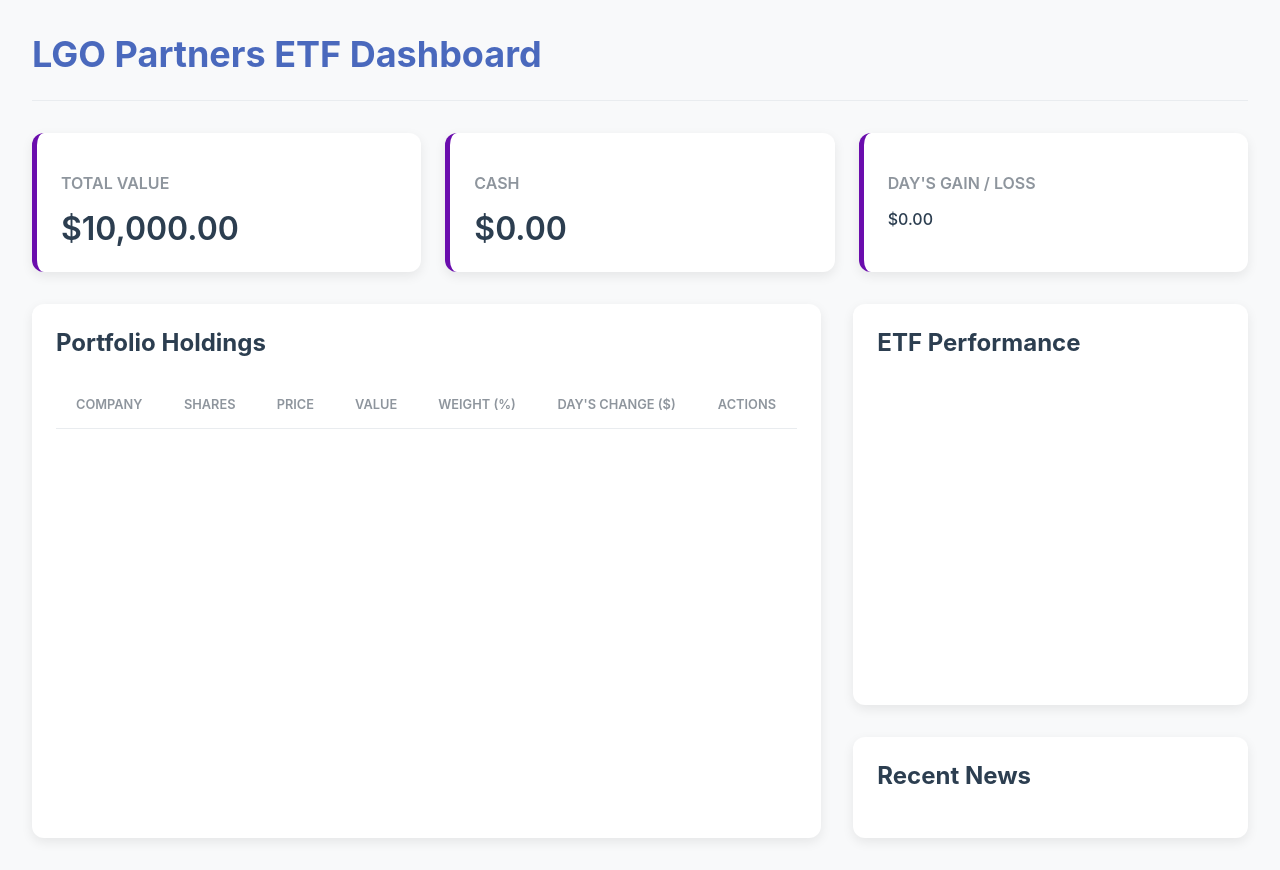
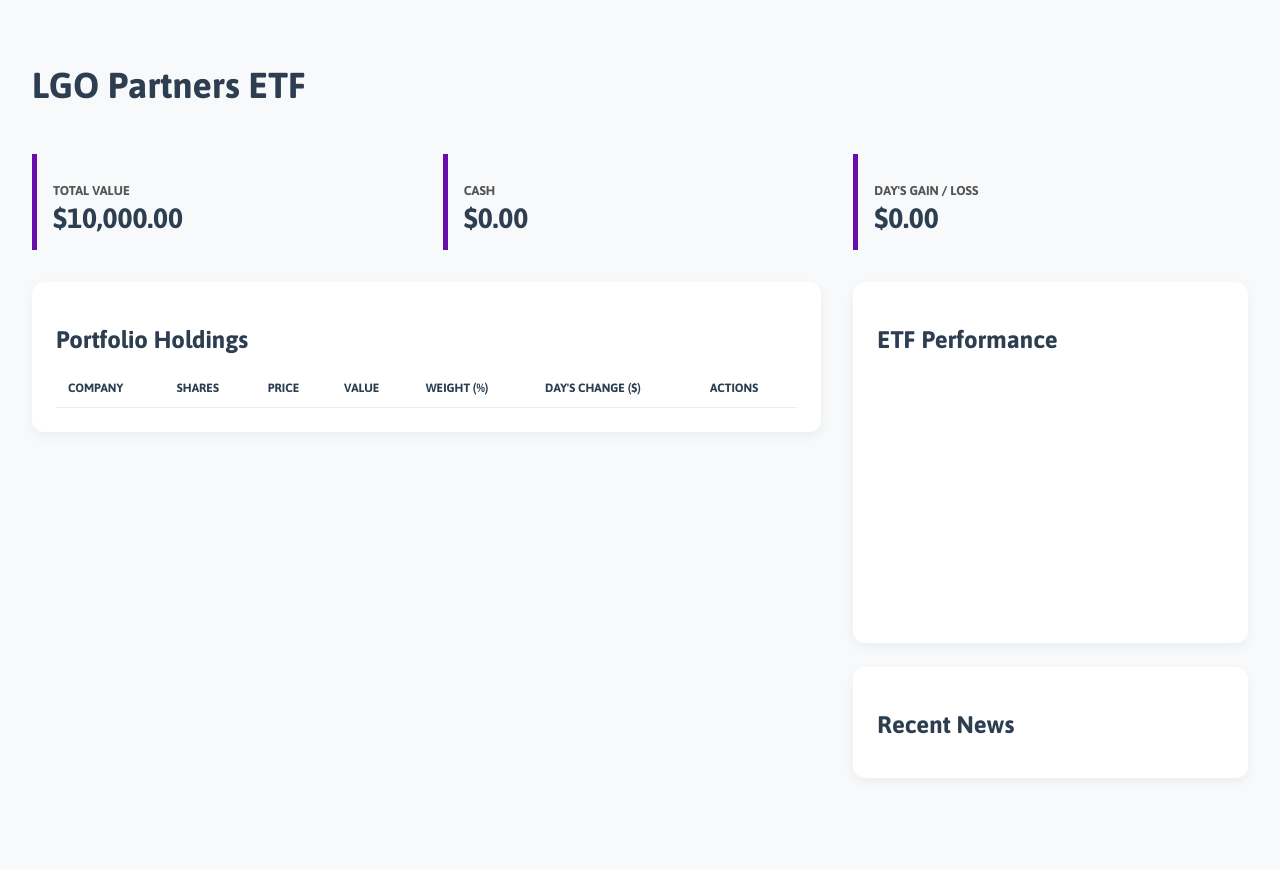
Before and after one commit to jongato/lgo-etf-dashboard, a website: page index.html in a window 1280 px wide. After the commit the page ends 834 px from the top, so only its background shows below. Drawn offline with nearby package versions, Linux system fonts and the light colour scheme; no server answers.

Commit message:
Implement final mobile and desktop layouts

```diff
--- a/index.html
+++ b/index.html
@@ -3,96 +3,110 @@
 <head>
     <meta charset="UTF-8">
     <meta name="viewport" content="width=device-width, initial-scale=1.0">
-    <title>LGO Partners ETF Dashboard</title>
+    <title>LGO Partners ETF</title>
+    <link rel="preconnect" href="https://fonts.googleapis.com">
+    <link rel="preconnect" href="https://fonts.gstatic.com" crossorigin>
+    <link href="https://fonts.googleapis.com/css2?family=Asap:wght@400;700&display=swap" rel="stylesheet">
     <style>
+        /* --- CSS Variables and Global Styles --- */
         :root {
             --primary-blue: #4a69bd;
             --primary-purple: #6a0dad;
             --text-dark: #2c3e50;
-            --text-light: #8e959d;
+            --text-light: #555555;
             --bg-color: #f8f9fa;
             --card-bg: #ffffff;
             --border-color: #e9ecef;
-            --shadow: 0 4px 12px rgba(0, 0, 0, 0.08);
+            --shadow: 0 4px 12px rgba(0, 0, 0, 0.05);
             --success-color: #2ecc71;
             --danger-color: #e74c3c;
         }
         body {
-            font-family: -apple-system, BlinkMacSystemFont, "Segoe UI", Roboto, Helvetica, Arial, sans-serif;
+            font-family: 'Asap', sans-serif;
+            font-weight: 400;
             margin: 0;
             background-color: var(--bg-color);
             color: var(--text-dark);
         }
-        .container { max-width: 1400px; margin: 0 auto; padding: 2rem; }
-        header { margin-bottom: 2rem; border-bottom: 1px solid var(--border-color); padding-bottom: 1.5rem; }
+        .container {
+            max-width: 1400px;
+            margin: 0 auto;
+            padding: 1rem;
+        }
 
-        h1, h2 { margin: 0; }
-        h1 { font-size: 2.25rem; color: var(--primary-blue); }
-        h2 { font-size: 1.5rem; margin-bottom: 1.5rem; color: var(--text-dark); }
+        /* --- Mobile First Layout (Default) --- */
+        header {
+            padding: 0.5rem 0 1.5rem 0;
+        }
+        h1 { font-size: 1.75rem; font-weight: 700; color: var(--text-dark); }
+        h2 { font-size: 1.25rem; margin-bottom: 1rem; font-weight: 700; color: var(--text-dark); }
+        .card { background-color: var(--card-bg); border-radius: 12px; padding: 1.5rem; box-shadow: var(--shadow); margin-bottom: 1.5rem; }
 
-        .card { background-color: var(--card-bg); border-radius: 12px; padding: 1.5rem; box-shadow: var(--shadow); }
-        .summary-metrics { display: grid; grid-template-columns: repeat(auto-fit, minmax(200px, 1fr)); gap: 1.5rem; margin-bottom: 2rem; }
-        .metric-card { background-color: var(--card-bg); border-radius: 12px; padding: 1.5rem; box-shadow: var(--shadow); border-left: 5px solid var(--primary-purple); }
-        .metric-card h3 { font-size: 1rem; color: var(--text-light); text-transform: uppercase; font-weight: 600; }
-        .metric-card .value { font-size: 2rem; font-weight: 600; }
-        .metric-card .change { font-size: 1rem; font-weight: 500; }
+        .summary-metrics {
+            display: grid;
+            grid-template-columns: 1fr 1fr;
+            gap: 1rem;
+        }
+        .metric-card {
+            padding: 1rem;
+            border-left: none; /* Remove side border for mobile */
+        }
+        .metric-card.total-value {
+             grid-column: 1 / -1; /* Make Total Value span full width */
+             border-left: 5px solid var(--primary-purple);
+        }
+        .metric-card h3 { font-size: 0.8rem; margin-bottom: 0.25rem; color: var(--text-light); text-transform: uppercase; font-weight: 700; }
+        .metric-card .value { font-size: 1.75rem; font-weight: 700; }
+
+        #chart-container { position: relative; height: 250px; }
+
+        .table-wrapper { overflow-x: auto; }
+        #portfolio table { width: 100%; border-collapse: collapse; font-size: 0.9rem; }
+        #portfolio th, #portfolio td { padding: 0.75rem; text-align: left; border-bottom: 1px solid var(--border-color); white-space: nowrap; }
+        #portfolio thead th { font-size: 0.75rem; font-weight: 700; text-transform: uppercase; }
+        #portfolio .company-info { display: flex; flex-direction: column; }
+        #portfolio .company-name { font-weight: 700; }
+        #portfolio .ticker { font-size: 0.8rem; color: var(--text-light); }
         .positive { color: var(--success-color); }
         .negative { color: var(--danger-color); }
 
-        /* --- NEW LAYOUT STYLES --- */
+        .action-btn {
+            padding: 0.4rem 0.8rem; border-radius: 20px; font-size: 0.8rem;
+            border: 1px solid var(--border-color); background-color: var(--bg-color); cursor: pointer;
+        }
+
+        .news-article { border-bottom: 1px solid var(--border-color); padding-bottom: 1rem; margin-bottom: 1rem; }
+        .news-article:last-child { border-bottom: none; margin-bottom: 0; }
+        .news-article h4 { margin: 0 0 0.25rem 0; font-size: 1rem; font-weight: 700; }
+        .news-article a { text-decoration: none; color: var(--primary-blue); }
+        .news-article .source { font-size: 0.8rem; color: var(--text-light); }
+
+        /* --- Desktop Layout (for screens wider than 1024px) --- */
+        @media (min-width: 1024px) {
+            .container { padding: 2rem; }
+            h1 { font-size: 2.25rem; }
+            h2 { font-size: 1.5rem; }
+            .summary-metrics { grid-template-columns: repeat(3, 1fr); }
+            .metric-card.total-value { grid-column: auto; } /* Reset span for desktop */
+            .metric-card { border-left: 5px solid var(--primary-purple); }
+
             .dashboard-layout {
                 display: grid;
-            grid-template-columns: 2fr 1fr; /* Main content takes 2/3, sidebar takes 1/3 */
+                grid-template-columns: 2fr 1fr; /* Two-column layout */
                 gap: 2rem;
+                margin-top: 2rem;
             }
-        .sidebar {
-            display: flex;
-            flex-direction: column;
-            gap: 2rem;
         }
-        #chart-container { position: relative; height: 300px; } /* Adjusted height */
-
-        .table-wrapper { overflow-x: auto; }
-        #portfolio table { width: 100%; border-collapse: collapse; font-size: 0.95rem; white-space: nowrap; }
-        #portfolio th, #portfolio td { padding: 1rem 1.25rem; text-align: left; border-bottom: 1px solid var(--border-color); }
-        #portfolio thead th { color: var(--text-light); font-weight: 600; text-transform: uppercase; font-size: 0.8rem; }
-        #portfolio .company-name { font-weight: 600; }
-        #portfolio .ticker { color: var(--text-light); font-size: 0.9rem; }
-
-        .action-btn {
-            padding: 0.3rem 0.6rem;
-            border: 1px solid var(--border-color);
-            border-radius: 6px;
-            background-color: transparent;
-            cursor: pointer;
-            font-size: 0.8rem;
-            margin-right: 0.5rem;
-            transition: all 0.2s ease-in-out;
-        }
-        .buy-btn { color: var(--success-color); border-color: var(--success-color); }
-        .buy-btn:hover { background-color: var(--success-color); color: white; }
-        .sell-btn { color: var(--danger-color); border-color: var(--danger-color); }
-        .sell-btn:hover { background-color: var(--danger-color); color: white; }
-
-        .news-list { display: flex; flex-direction: column; gap: 1rem; }
-        .news-article { border-bottom: 1px solid var(--border-color); padding-bottom: 1rem; }
-        .news-article:last-child { border-bottom: none; padding-bottom: 0; }
-        .news-article h4 { margin: 0 0 0.25rem 0; font-size: 1rem; font-weight: 600; }
-        .news-article a { text-decoration: none; color: var(--primary-blue); }
-        .news-article a:hover { text-decoration: underline; }
-        .news-article .source { font-size: 0.85rem; color: var(--text-light); }
-
-        @media (max-width: 992px) { .dashboard-layout { grid-template-columns: 1fr; } }
     </style>
 </head>
 <body>
     <div class="container">
         <header>
-            <h1>LGO Partners ETF Dashboard</h1>
+            <h1>LGO Partners ETF</h1>
         </header>
 
         <section class="summary-metrics">
-            <div class="metric-card">
+            <div class="metric-card total-value">
                 <h3>Total Value</h3>
                 <div class="value" id="total-value">$10,000.00</div>
             </div>
@@ -107,6 +121,7 @@
         </section>
 
         <main class="dashboard-layout">
+            <div class="main-content">
                 <section id="portfolio" class="card">
                     <h2>Portfolio Holdings</h2>
                     <div class="table-wrapper">
@@ -126,6 +141,7 @@
                         </table>
                     </div>
                 </section>
+            </div>
 
             <div class="sidebar">
                 <section id="performance-chart-card" class="card">
```
Lines whose indentation alone changed are shown as unchanged.
